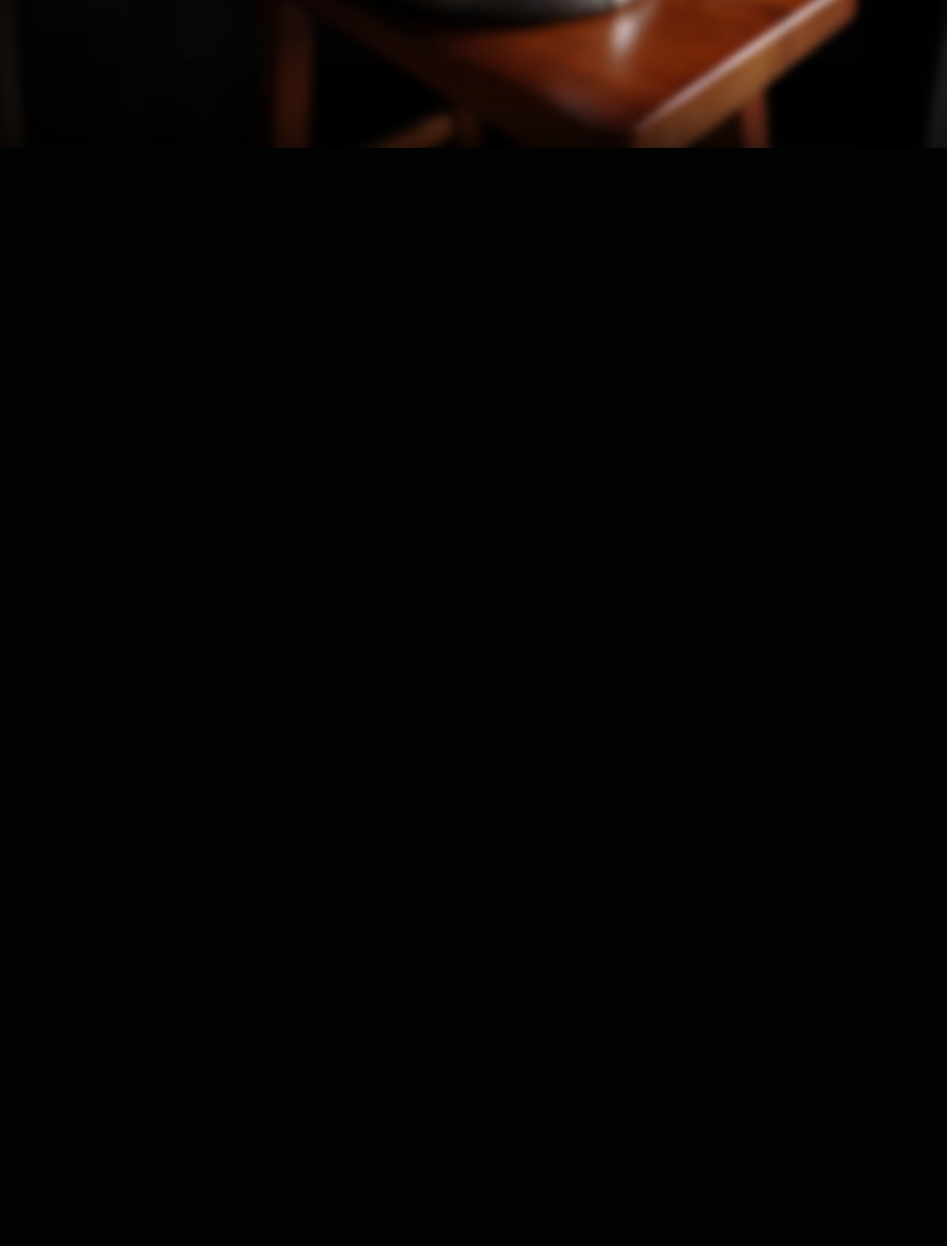
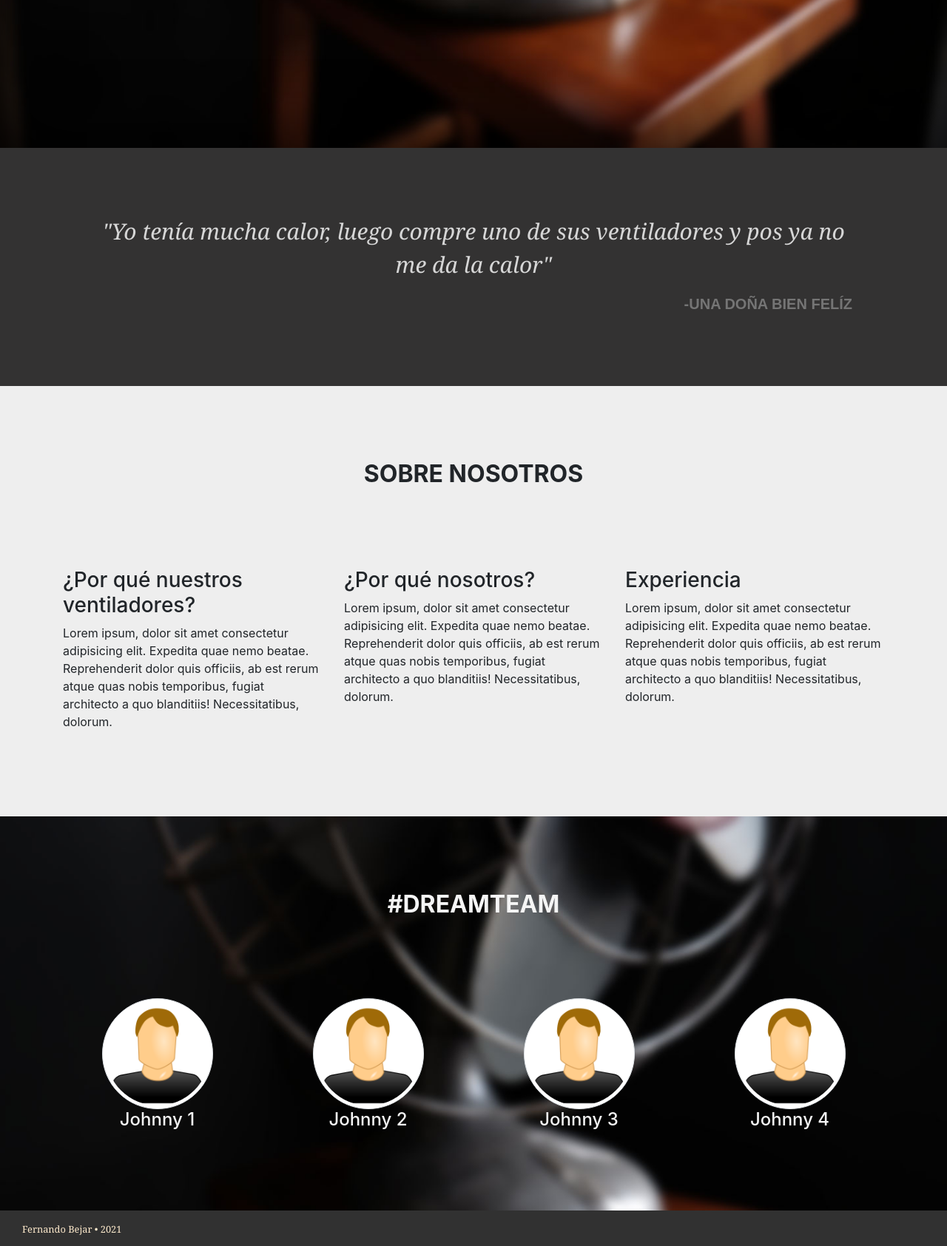
Before and after one commit to Z3V3L/turbo-octo-waffle, a PHP site: page /13-Startup-page.html in a window 1280 px wide. Shown: the part 600-2285 px from the top of the page at 74% size. Before the commit the page ends 800 px from the top, so only its background shows below. Run offline with PHP 8.4, Linux system fonts and the light colour scheme; some libraries are stand-ins or nearby versions.

Commit message:
startup beta

```diff
--- a/Bootstrap/13-Startup-page.html
+++ b/Bootstrap/13-Startup-page.html
@@ -28,7 +28,7 @@
 
                 <a class="navbar-brand mx-3" href="#">Logo</a>
 
-                <button class="navbar-toggler mx-3" type="button" data-toggle="collapse" data-target="#starterNavbar" aria-controls="starterNavbar" aria-expanded="false" aria-label="Toggle navigation">
+                <button class="navbar-toggler collapsed mx-3" type="button" data-toggle="collapse" data-target="#starterNavbar" aria-controls="starterNavbar" aria-expanded="false" aria-label="Toggle navigation">
                     <span class="navbar-toggler-icon"></span>
                 </button>
 
@@ -54,6 +54,61 @@
             </div>
         </div>
 
+        <div id="dichoBackground">
+            <div class="loQueLaGenteCuenta">
+                <p id="dicho">"Yo tenía mucha calor, luego compre uno de sus ventiladores y pos ya no me da la calor"</p>
+                <p id="quien">-Una doña bien felíz</p>
+            </div>
+        </div>
+
+
+        <section id="aboutUs">
+            <h2>Sobre nosotros</h2>
+            <div class="container">
+                <div class="row">
+                    <div class="col-md-4">
+                        <h3>¿Por qué nuestros ventiladores?</h3>
+                        <p>Lorem ipsum, dolor sit amet consectetur adipisicing elit. Expedita quae nemo beatae. Reprehenderit dolor quis officiis, ab est rerum atque quas nobis temporibus, fugiat architecto a quo blanditiis! Necessitatibus, dolorum.</p>
+                    </div>
+                    <div class="col-md-4">
+                        <h3>¿Por qué nosotros?</h3>
+                        <p>Lorem ipsum, dolor sit amet consectetur adipisicing elit. Expedita quae nemo beatae. Reprehenderit dolor quis officiis, ab est rerum atque quas nobis temporibus, fugiat architecto a quo blanditiis! Necessitatibus, dolorum.</p>
+                    </div>
+                    <div class="col-md-4">
+                        <h3>Experiencia</h3>
+                        <p>Lorem ipsum, dolor sit amet consectetur adipisicing elit. Expedita quae nemo beatae. Reprehenderit dolor quis officiis, ab est rerum atque quas nobis temporibus, fugiat architecto a quo blanditiis! Necessitatibus, dolorum.</p>
+                    </div>
+                </div>
+            </div>
+        </section>
+
+        <section id="users">
+            <h2>#DreamTeam</h2>
+            <div class="container">
+                <div class="row row-cols-2">
+                    <div class="col-md-3">
+                        <img src="bootstrap/img/user-1.png" alt="user" class="img-thumbnail rounded-circle">
+                        <h4 style="text-align: center;">Johnny 1</h4>
+                    </div>
+                    <div class="col-md-3">
+                        <img src="bootstrap/img/user-1.png" alt="user" class="img-thumbnail rounded-circle">
+                        <h4 style="text-align: center;">Johnny 2</h4>
+                    </div>
+                    <div class="col-md-3">
+                        <img src="bootstrap/img/user-1.png" alt="user" class="img-thumbnail rounded-circle">
+                        <h4 style="text-align: center;">Johnny 3</h4>
+                    </div>
+                    <div class="col-md-3">
+                        <img src="bootstrap/img/user-1.png" alt="user" class="img-thumbnail rounded-circle">
+                        <h4 style="text-align: center;">Johnny 4</h4>
+                    </div>
+                </div>
+            </div><!-- container -->
+        </section>
+
+        <footer><small>Fernando Bejar &bull; 2021</small></footer>
+
+
         <!-- jQuery -->
         <script src="https://code.jquery.com/jquery-3.5.1.slim.min.js" integrity="sha384-DfXdz2htPH0lsSSs5nCTpuj/zy4C+OGpamoFVy38MVBnE+IbbVYUew+OrCXaRkfj" crossorigin="anonymous"></script>
 
--- a/Bootstrap/style/startup.css
+++ b/Bootstrap/style/startup.css
@@ -29,3 +29,69 @@ body {
 .caratulaContent p {
     margin: 10px 0 30px;
 }
+
+#dichoBackground {
+    background-color: #333232;
+}
+
+.loQueLaGenteCuenta {
+    margin: 0 auto;
+    width: 80%;
+    padding: 90px 0 80px 0 ;
+}
+
+.loQueLaGenteCuenta #dicho {
+    text-align: center;
+    font-size: 30px;
+    font-family: Georgia, 'Times New Roman', Times, serif;
+    font-style: italic;
+    color: #d6d6d6;
+}
+
+.loQueLaGenteCuenta #quien {
+    text-align: end;
+    font-size: 20px;
+    font-family: Arial, Helvetica, sans-serif;
+    text-transform: uppercase;
+    font-weight: bold;
+    color: #757575;
+}
+
+#aboutUs h2,
+#users h2{
+    text-align: center;
+    padding: 0 0 100px;
+    font-style: normal;
+    font-weight: bold;
+    text-transform: uppercase;
+}
+
+#aboutUs {
+    padding: 100px 20px;
+}
+
+#users {
+    background-image: url('../Bootstrap/img/fan.jpg');
+    background-position: top right;
+    background-repeat: no-repeat;
+    background-size: cover;
+}
+
+#users {
+    padding: 100px 70px;
+    color: whitesmoke;
+}
+
+#users img {
+    display: block;
+    width: 150px;
+    margin: 0 auto;
+}
+
+footer {
+    text-align: left;
+    padding: 12px 30px;
+    font-family: Georgia, 'Times New Roman', Times, serif;
+    background-color: #313131;
+    color: blanchedalmond;
+}
```
Also changed, not shown: Bootstrap/12-Sliding-carousel.html (+49 -1 lines).
